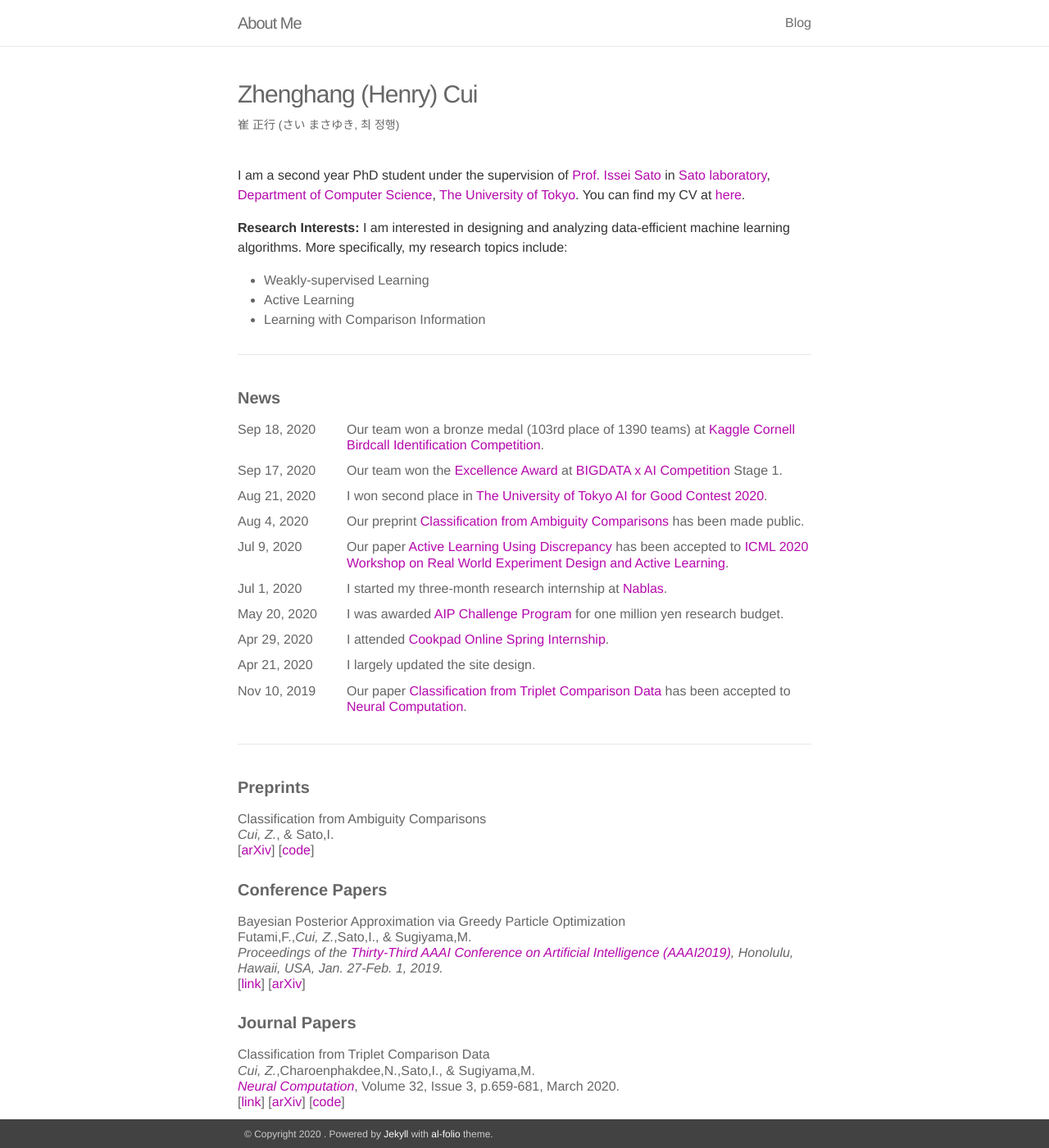
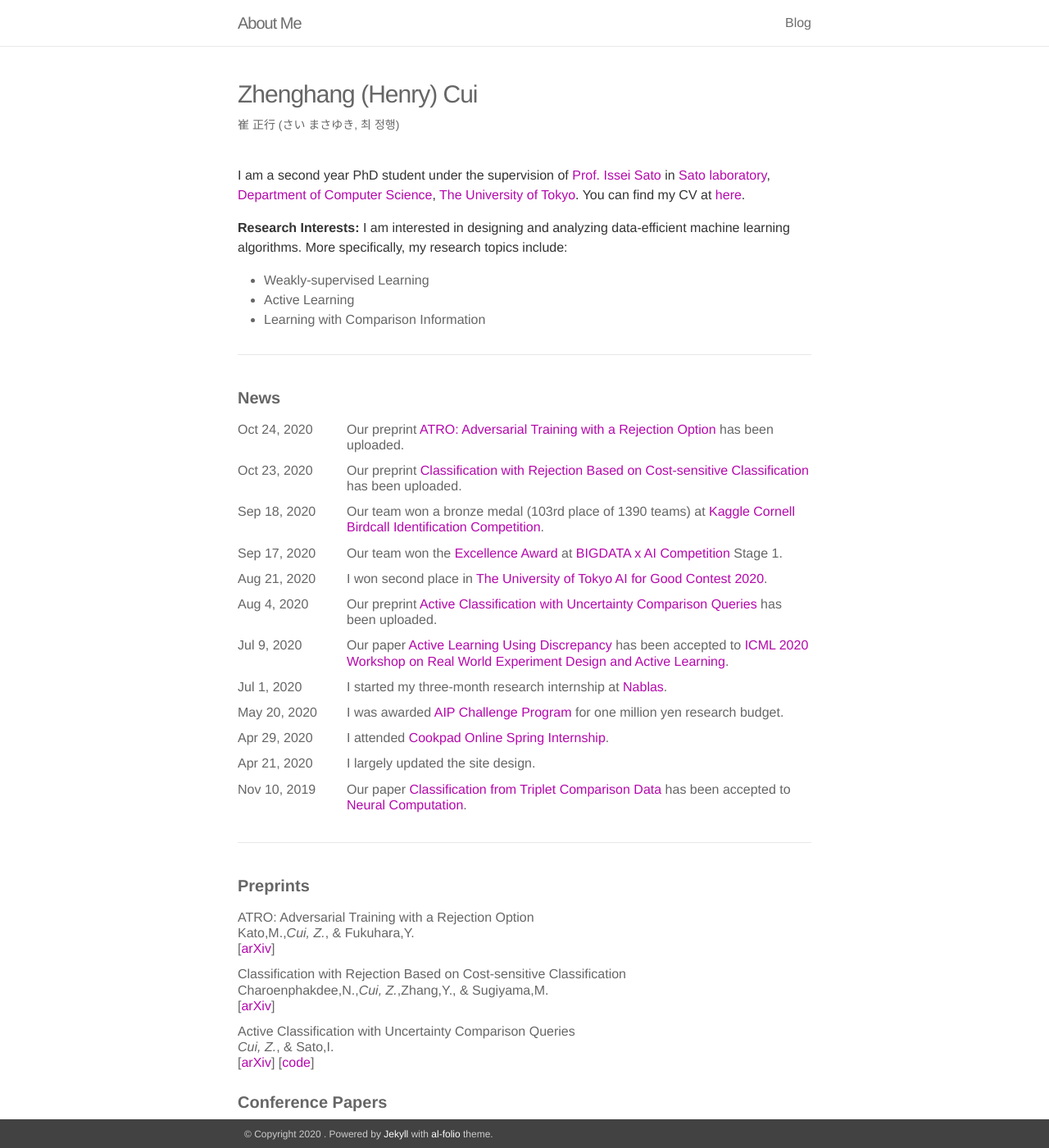
Before and after one commit to zchenry/zchenry.github.io, a Jekyll site: the page built from about.md, in a window 1280 px wide and 1400 px high. Shown: the whole window at 82% size. Built offline with Jekyll 4.4.1, drawn with Linux system fonts in a browser that asks for light colours; nearby versions of some CDN libraries.

Commit message:
update preprints

```diff
--- a/about.md
+++ b/about.md
@@ -24,6 +24,20 @@ More specifically, my research topics include:
   <h4><b>News</b></h4>
   <table>
     <tr>
+      <td class='date'>Oct 24, 2020</td>
+      <td class='announcement'>
+        Our preprint <a href='https://arxiv.org/abs/2010.12905'>ATRO: Adversarial Training with a Rejection Option</a>
+        has been uploaded.
+      </td>
+    </tr>
+    <tr>
+      <td class='date'>Oct 23, 2020</td>
+      <td class='announcement'>
+        Our preprint <a href='https://arxiv.org/abs/2010.11748'>Classification with Rejection Based on Cost-sensitive Classification</a>
+        has been uploaded.
+      </td>
+    </tr>
+    <tr>
       <td class='date'>Sep 18, 2020</td>
       <td class='announcement'>
 	    Our team won a bronze medal (103rd place of 1390 teams) at <a href='https://www.kaggle.com/c/birdsong-recognition'>Kaggle Cornell Birdcall Identification Competition</a>.
@@ -44,8 +58,8 @@ More specifically, my research topics include:
     <tr>
       <td class='date'>Aug 4, 2020</td>
       <td class='announcement'>
-        Our preprint <a href='https://arxiv.org/abs/2008.00645'>Classification from Ambiguity Comparisons</a>
-        has been made public.
+        Our preprint <a href='https://arxiv.org/abs/2008.00645'>Active Classification with Uncertainty Comparison Queries</a>
+        has been uploaded.
       </td>
     </tr>
     <tr>
@@ -93,10 +107,20 @@ More specifically, my research topics include:
   <h4><b>Preprints</b></h4>
   <table>
     <tr>
-      <td>Classification from Ambiguity Comparisons<br>
+      <td>ATRO: Adversarial Training with a Rejection Option<br>
+      Kato,M.,<i>Cui, Z.</i>, & Fukuhara,Y.<br>
+      [<a href='https://arxiv.org/abs/2010.12905'>arXiv</a>]</td>
+    </tr>
+    <tr>
+      <td>Classification with Rejection Based on Cost-sensitive Classification<br>
+      Charoenphakdee,N.,<i>Cui, Z.</i>,Zhang,Y., & Sugiyama,M.<br>
+      [<a href='https://arxiv.org/abs/2010.11748'>arXiv</a>]</td>
+    </tr>
+    <tr>
+      <td>Active Classification with Uncertainty Comparison Queries<br>
       <i>Cui, Z.</i>, & Sato,I.<br>
       [<a href='https://arxiv.org/abs/2008.00645'>arXiv</a>]
-      [<a href='https://github.com/zchenry/ambiguity-comparison'>code</a>]</td>
+      [<a href='https://github.com/zchenry/uncertainty-comparison'>code</a>]</td>
     </tr>
   </table>
 
```
Also changed, not shown: 1 other file.
